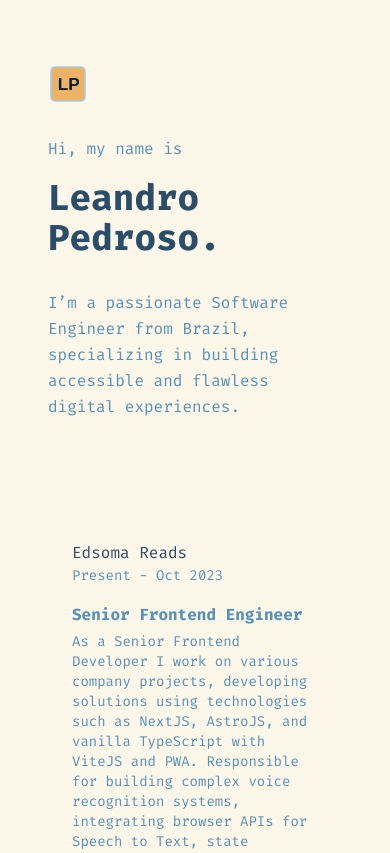
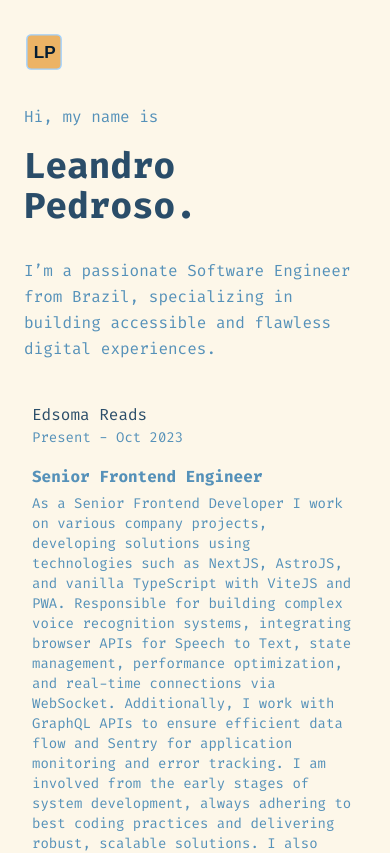
Before and after one commit to leandroppf/portfolio-leandroppf, a Next.js app: page / in a window 390 px wide. Shown: the top 853 px of the page. Built offline with nearby package versions, Linux system fonts and the light colour scheme.

Commit message:
feat: updated page responsiveness specially for mobile

```diff
--- a/src/app/components/ExperienceCard.tsx
+++ b/src/app/components/ExperienceCard.tsx
@@ -11,13 +11,13 @@ export default function ExperienceCard({ experience }: ExperienceCardProps) {
     <Link
       href={experience.company.website}
       target="_blank"
-      className="group relative w-full rounded-md p-6 transition duration-300 hover:bg-foreground hover:shadow"
+      className="group relative w-full rounded-md p-2 transition duration-300 hover:bg-foreground hover:shadow lg:p-6"
     >
       <span className="text-base">{experience.company.name}</span>
 
       <ArrowUpRight
         size={16}
-        className="invisible absolute right-6 top-6 group-hover:visible"
+        className="invisible absolute right-2 top-2 group-hover:visible lg:right-6 lg:top-6"
       />
 
       <div className="flex flex-col gap-4">
--- a/src/app/components/Header.tsx
+++ b/src/app/components/Header.tsx
@@ -2,7 +2,7 @@ import Image from 'next/image'
 
 export default function Header() {
   return (
-    <header className="flex w-full flex-col items-start py-16 xl:sticky xl:top-0 xl:h-screen xl:max-w-[calc(1280px_*_0.4)]">
+    <header className="flex w-full flex-col items-start pt-8 xl:sticky xl:top-0 xl:h-screen xl:max-w-[calc(1280px_*_0.4)] xl:py-16">
       <Image
         src="/brand.svg"
         alt="Portifolio brand"
@@ -14,7 +14,7 @@ export default function Header() {
 
       <h1 className="mb-4 text-secondary">Hi, my name is</h1>
       <h2 className="mb-8 text-4xl font-bold">Leandro Pedroso.</h2>
-      <h3 className="text-secondary">
+      <h3 className="max-w-md text-secondary">
         I’m a passionate Software Engineer from Brazil, specializing in building
         accessible and flawless digital experiences.
       </h3>
--- a/src/app/page.tsx
+++ b/src/app/page.tsx
@@ -3,9 +3,9 @@ import Header from '@/app/components/Header'
 
 export default function Home() {
   return (
-    <div className="grid w-full max-w-7xl justify-start gap-8 px-12 xl:grid-cols-[4fr_6fr]">
+    <div className="grid w-full max-w-7xl justify-start gap-8 px-6 md:px-12 xl:grid-cols-[4fr_6fr]">
       <Header />
-      <main className="xl:col-start-2">
+      <main className="xl:col-start-2 xl:py-12">
         <section>
           <Experience />
         </section>
```
